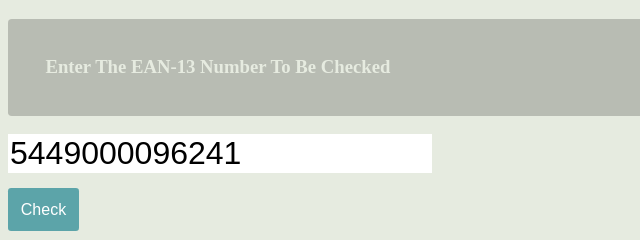
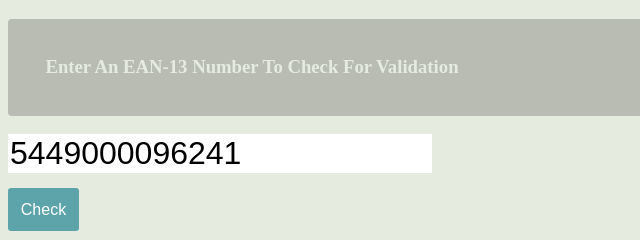
Before and after one commit to rhnh/ean13-checker, a website built with webpack: page index.html in a window 1280 px wide. Shown: the top 240 px of the page, 0-640 px from the left. Built offline with nearby package versions, Linux system fonts and the light colour scheme.

Commit message:
basic message

```diff
--- a/index.html
+++ b/index.html
@@ -9,7 +9,7 @@
   <body>
     <div id="container">
       <div class="content">
-        <h3>Enter The EAN-13 Number to be checked</h3>
+        <h3>Enter an EAN-13 number to check for validation</h3>
         <input type="number" name="" id="" value="5449000096241" /><button>
           Check
         </button>
```
